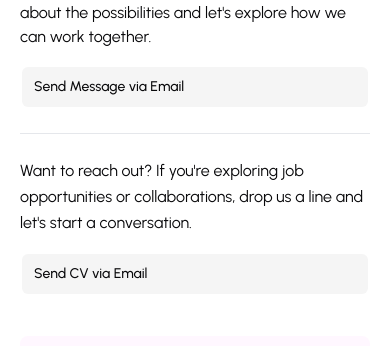
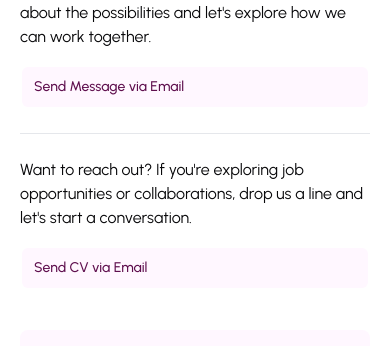
Before and after one commit to Naish031/knkPortfolio, a Next.js app: page /contact in a window 390 px wide. Shown: the part 778-1124 px from the top of the page. Built offline with nearby package versions, Linux system fonts and the light colour scheme.

Commit message:
fix: contact design (color)

```diff
--- a/app/contact/component/contact.tsx
+++ b/app/contact/component/contact.tsx
@@ -6,32 +6,29 @@ export default function ContactSection() {
       <div className="flex flex-col gap-10 md:gap-14">
         <div className="flex flex-col gap-6 md:gap-8">
           <div className="flex flex-col gap-4">
-            <p className="text-base leading-normal text-[#09090B] md:text-lg">
+            <p className="md:text-lg">
               For more details about our services, projects, and the exciting
-              work we&#39;re involved in, don&#39;t hesitate to reach out. Whether you
-              have inquiries about collaborations, partnerships, or any other
-              aspects of our work, we&#39;re here to help and would love to connect
-              with you. Get in touch to learn more about the possibilities and
-              let&#39;s explore how we can work together.
+              work we&apos;re involved in, don&apos;t hesitate to reach out.
+              Whether you have inquiries about collaborations, partnerships, or
+              any other aspects of our work, we&apos;re here to help and would
+              love to connect with you. Get in touch to learn more about the
+              possibilities and let&apos;s explore how we can work together.
             </p>
             <AnimatedLink href="mailto:someone@example.com?subject=Let%27s%20Connect&body=Hey%2C%20I%20loved%20your%20work%20and%20wanted%20to%20say%20hi.">
-              <span className="font-medium text-[#09090B]">
-                Send Message via Email
-              </span>
+              <span className="font-medium">Send Message via Email</span>
             </AnimatedLink>
           </div>
 
           <div className="h-px w-full bg-gray-200" />
 
           <div className="flex flex-col gap-4">
-            <p className="text-base leading-relaxed text-[#09090B] md:text-lg">
-              Want to reach out? If you&#39;re exploring job opportunities or
-              collaborations, drop us a line and let&#39;s start a conversation.
+            <p className="md:text-lg">
+              Want to reach out? If you&apos;re exploring job opportunities or
+              collaborations, drop us a line and let&apos;s start a
+              conversation.
             </p>
             <AnimatedLink href="mailto:someone@example.com?subject=Let%27s%20Connect&body=Hey%2C%20I%20loved%20your%20work%20and%20wanted%20to%20say%20hi.">
-              <span className="font-medium text-[#09090B]">
-                Send CV via Email
-              </span>
+              <span className="font-medium">Send CV via Email</span>
             </AnimatedLink>
           </div>
         </div>
--- a/components/home-page/companies.tsx
+++ b/components/home-page/companies.tsx
@@ -59,7 +59,7 @@ export default function Companies() {
       boxControls.start("visible");
       imageControls.start("visible");
     }
-  }, [isInView, selectedCompany, isChanging]);
+  }, [isInView, selectedCompany, isChanging, titleControls, boxControls, imageControls]);
 
   const handleCompanyChange = (id: string) => {
     setIsChanging(true);
--- a/components/ui/animated-link.tsx
+++ b/components/ui/animated-link.tsx
@@ -36,7 +36,7 @@ const AnimatedLink = React.forwardRef<HTMLAnchorElement, AnimatedLinkProps>(
           background: useMotionTemplate`
             radial-gradient(
               ${visible ? `${radius}px` : "0px"} circle at ${mouseX}px ${mouseY}px,
-              #3b82f6,
+              #5f0f4e,
               transparent 80%
             )
           `,
@@ -50,9 +50,9 @@ const AnimatedLink = React.forwardRef<HTMLAnchorElement, AnimatedLinkProps>(
         )}
         {...props}
       >
-        <div className="flex h-10 w-full items-center rounded-md bg-[#F5F5F5] px-3 py-2 text-sm text-black">
+        <span className="flex h-10 w-full items-center rounded-md bg-[#fff7ff] px-3 py-2 text-sm font-semibold text-[#5f0f4e]">
           {children}
-        </div>
+        </span>
       </motion.a>
     );
   },
```
Also changed, not shown: app/about/components/services.tsx (+3 -6 lines).
